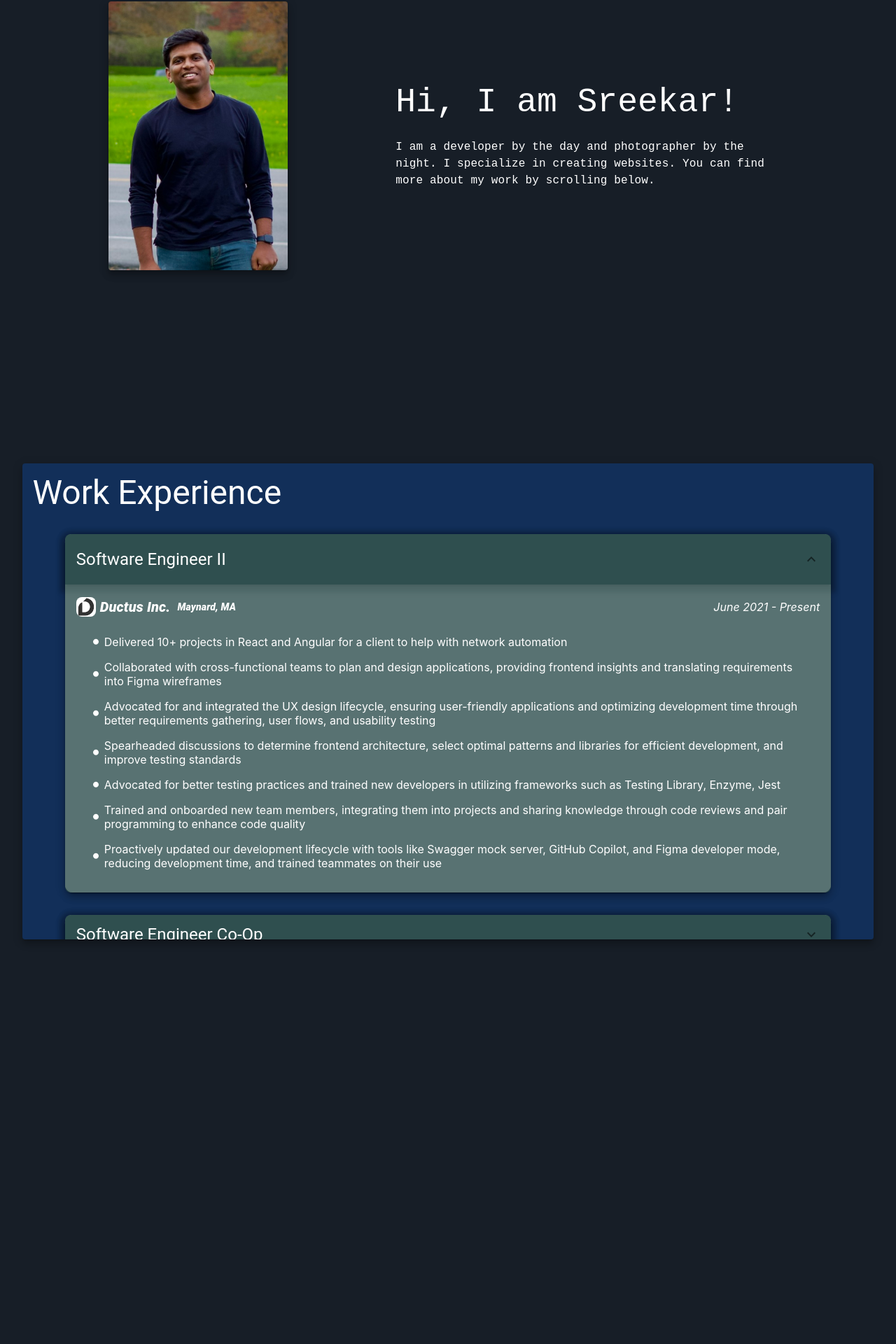
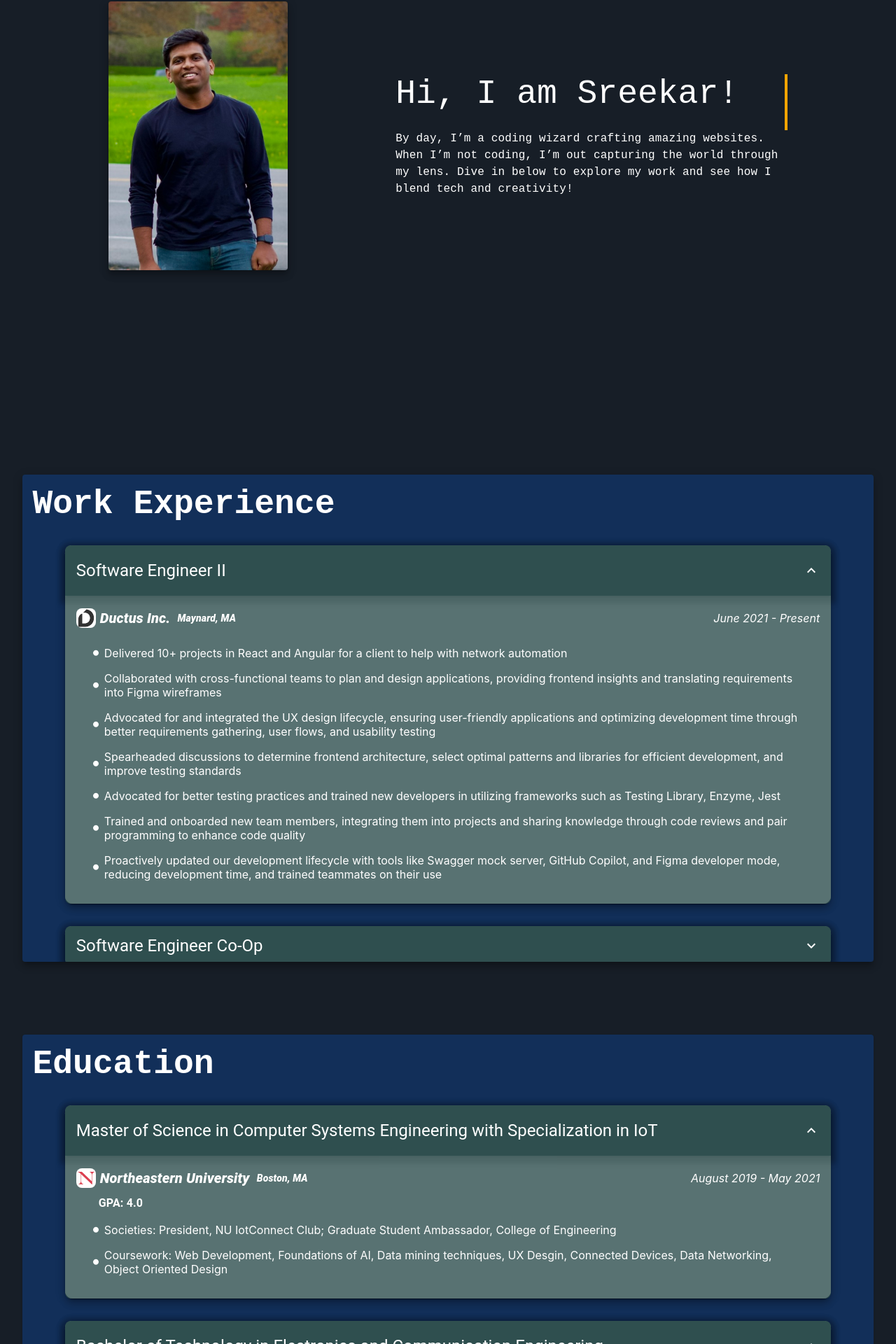
Before and after one commit to sreekar-ss/sreekar-ss.github.io, a React (Create React App) app: page / in a window 1280 px wide. Shown: the part 254-2174 px from the top of the page at 70% size. Before the commit the page ends 1648 px from the top, so only its background shows below. Built offline with nearby package versions, Linux system fonts and the light colour scheme.

Commit message:
added education section

```diff
--- a/src/App.css
+++ b/src/App.css
@@ -1,6 +1,6 @@
 @import "css/Home.css";
 @import "css/About.css";
-@import "css/Experience.css";
+
 :root {
   --primary-color: #1c1f25;
   --secondary-color: rgba(18, 47, 89, 1);
--- a/src/AppHeader.tsx
+++ b/src/AppHeader.tsx
@@ -43,24 +43,38 @@ function AppHeader() {
                 Work Experience
               </Button>
             </Link>
+            <Link to="education" activeClass="active" smooth spy>
               <Button
                 className="headerNavButton"
                 sx={{ display: { xs: "none", md: "block" } }}
               >
                 Education
               </Button>
+            </Link>
+            <Link to="projects" activeClass="active" smooth spy>
               <Button
                 className="headerNavButton"
                 sx={{ display: { xs: "none", md: "block" } }}
               >
-              Projects and Publications
+                Projects
               </Button>
+            </Link>
+            <Link to="publications" activeClass="active" smooth spy>
+              <Button
+                className="headerNavButton"
+                sx={{ display: { xs: "none", md: "block" } }}
+              >
+                Publications
+              </Button>
+            </Link>
+            <Link to="hobbies" activeClass="active" smooth spy>
               <Button
                 className="headerNavButton"
                 sx={{ display: { xs: "none", md: "block" } }}
               >
                 Hobbies
               </Button>
+            </Link>
           </Box>
         </Toolbar>
       </AppBar>
--- a/src/components/InformationCard.tsx
+++ b/src/components/InformationCard.tsx
@@ -11,12 +11,18 @@ import React, { useState } from "react";
 import ExpandMoreIcon from "@mui/icons-material/ExpandMore";
 import CircleIcon from "@mui/icons-material/Circle";
 
+export interface BulletPointsType {
+  gpa?: string;
+  details: Array<string>;
+  links?: Map<string, string>;
+}
+
 export interface InformatinCardProps {
   title: string;
   organization: string;
   location: string;
   duration: string;
-  bulletPoints?: Array<string>;
+  bulletPoints?: BulletPointsType;
   orgIcon?: string;
   expanded?: boolean;
 }
@@ -53,9 +59,14 @@ function InformationCard({
             </div>
             <div>{duration}</div>
           </div>
+          {bulletPoints?.gpa ? (
+            <Typography className="gpa">GPA: {bulletPoints?.gpa}</Typography>
+          ) : (
+            <></>
+          )}
           <List>
-            {bulletPoints?.length ? (
-              bulletPoints?.map((point) => (
+            {bulletPoints?.details.length ? (
+              bulletPoints?.details.map((point) => (
                 <ListItem key={Math.random()}>
                   <CircleIcon className="bulletPoint" />
                   {point}
--- a/src/css/About.css
+++ b/src/css/About.css
@@ -1,4 +1,4 @@
-div.aboutSection {
+div.homeContainer div.aboutSection {
   display: flex;
   width: 100%;
   align-items: center;
--- a/src/css/Experience.css
+++ /dev/null
@@ -1,28 +0,0 @@
-div.homeContainer .experienceSection {
-  display: flex;
-  width: 100%;
-  align-items: center;
-  align-self: center;
-  justify-content: center;
-}
-
-div.homeContainer .experienceSection .experienceContainer {
-  display: flex;
-  height: 85%;
-  width: 95%;
-  align-items: center;
-  align-self: center;
-  overflow: auto;
-  flex-direction: column;
-  justify-content: flex-start;
-  background-color: var(--secondary-color);
-  margin-top: 1em;
-  backdrop-filter: blur(10px);
-}
-
-div.homeContainer .experienceSection .experienceContainer .sectionHeading {
-  display: flex;
-  align-self: flex-start;
-  color: white;
-  margin: 0.3em;
-}
--- a/src/css/Home.css
+++ b/src/css/Home.css
@@ -8,6 +8,33 @@ div.homeContainer {
 div.homeContainer .section {
   display: flex;
   height: 100vh;
+  width: 100%;
+  align-items: center;
+  align-self: center;
+  justify-content: center;
+}
+
+div.homeContainer .section .sectionContainer {
+  display: flex;
+  height: 87%;
+  width: 95%;
+  align-items: center;
+  align-self: center;
+  overflow: auto;
+  flex-direction: column;
+  justify-content: flex-start;
+  background-color: var(--secondary-color);
+  margin-top: 4em;
+  backdrop-filter: blur(10px);
+}
+
+div.homeContainer .section .sectionContainer .sectionHeading {
+  display: flex;
+  align-self: flex-start;
+  color: white;
+  margin: 0.3em;
+  font-family: monospace;
+  font-weight: 600;
 }
 
 div.section .informationCardContainer {
@@ -45,6 +72,14 @@ div.section
   .informationCardTitle.active {
   border-bottom-left-radius: 0em;
   border-bottom-right-radius: 0em;
+}
+
+div.section
+  .informationCardContainer
+  .informationCard
+  .informationCardTitle
+  svg {
+  color: white;
 }
 
 div.section .informationCardContainer .informationCard .informationCardDetails {
@@ -112,3 +147,8 @@ div.section .informationCardContainer .informationCard .informationCardDetails {
   img {
   border-radius: 0.5em;
 }
+
+.informationCardContainer .informationCard .informationCardDetails .gpa {
+  margin-left: 2em;
+  font-weight: 600;
+}
--- a/src/pages/About.tsx
+++ b/src/pages/About.tsx
@@ -11,9 +11,9 @@ function About() {
       <Box className="aboutText">
         <Typography variant="h3">Hi, I am Sreekar!</Typography>
         <Typography variant="body1">
-          I am a developer by the day and photographer by the night. I
-          specialize in creating websites. You can find more about my work by
-          scrolling below.
+          By day, I’m a coding wizard crafting amazing websites. When I’m not
+          coding, I’m out capturing the world through my lens. Dive in below to
+          explore my work and see how I blend tech and creativity!
         </Typography>
       </Box>
     </div>
--- /dev/null
+++ b/src/pages/Education.tsx
@@ -0,0 +1,50 @@
+import { Paper, Typography } from "@mui/material";
+import React from "react";
+import InformationCard from "../components/InformationCard";
+import northeastenIcon from "../images/northeastern.png";
+import snuIcon from "../images/snu.png";
+
+function Education() {
+  return (
+    <div id="education" className="section educationSection">
+      <Paper className="educationContainer sectionContainer">
+        <Typography variant="h3" className="sectionHeading">
+          Education
+        </Typography>
+        <InformationCard
+          title="Master of Science in Computer Systems Engineering with Specialization in IoT"
+          organization="Northeastern University"
+          location="Boston, MA"
+          duration="August 2019 - May 2021"
+          bulletPoints={{
+            gpa: "4.0",
+            details: [
+              "Societies: President, NU IotConnect Club; Graduate Student Ambassador, College of Engineering",
+              "Coursework: Web Development, Foundations of AI, Data mining techniques, UX Desgin, Connected Devices, Data Networking, Object Oriented Design",
+            ],
+          }}
+          expanded={true}
+          orgIcon={northeastenIcon}
+        />
+        <InformationCard
+          title="Bachelor of Technology in Electronics and Communication Engineering"
+          organization="Shiv Nadar University"
+          location="Delhi, India"
+          duration="August 2014 - May 2018"
+          bulletPoints={{
+            gpa: "3.7",
+            details: [
+              "Minor: Computer Science Engineering",
+              "Societies and Activities: Chairperson, SNU Food Committee",
+              "Coursework: Computer Networks, Computer Architecture, Operating Systems, Data Structures, Object Oriented Programming, Wireless Sensor Networks",
+            ],
+          }}
+          expanded={true}
+          orgIcon={snuIcon}
+        />
+      </Paper>
+    </div>
+  );
+}
+
+export default Education;
--- a/src/pages/Experience.tsx
+++ b/src/pages/Experience.tsx
@@ -8,7 +8,7 @@ import smartprixIcon from "../images/smartprix.png";
 function Experience() {
   return (
     <div id="experience" className="section experienceSection">
-      <Paper className="experienceContainer" elevation={8}>
+      <Paper className="experienceContainer sectionContainer" elevation={8}>
         <Typography variant="h3" className="sectionHeading">
           Work Experience
         </Typography>
@@ -17,7 +17,8 @@ function Experience() {
           organization="Ductus Inc."
           location="Maynard, MA"
           duration="June 2021 - Present"
-          bulletPoints={[
+          bulletPoints={{
+            details: [
               "Delivered 10+ projects in React and Angular for a client to help with network automation",
               "Collaborated with cross-functional teams to plan and design applications, providing frontend insights and translating requirements into Figma wireframes",
               "Advocated for and integrated the UX design lifecycle, ensuring user-friendly applications and optimizing development time through better requirements gathering, user flows, and usability testing",
@@ -25,7 +26,8 @@ function Experience() {
               "Advocated for better testing practices and trained new developers in utilizing frameworks such as Testing Library, Enzyme, Jest",
               "Trained and onboarded new team members, integrating them into projects and sharing knowledge through code reviews and pair programming to enhance code quality",
               "Proactively updated our development lifecycle with tools like Swagger mock server, GitHub Copilot, and Figma developer mode, reducing development time, and trained teammates on their use",
-          ]}
+            ],
+          }}
           orgIcon={ddIcon}
           expanded={true}
         />
@@ -34,11 +36,13 @@ function Experience() {
           organization="Ductus Inc."
           location="Maynard, MA"
           duration="May 2020 - December 2020"
-          bulletPoints={[
+          bulletPoints={{
+            details: [
               "Built an internal CLI tool aimed at automating generation of CloudFormation templates utilized for deploying AWS cloud resources efficiently",
               "Engaged in feature development with frontend team on multiple Angular projects, contributing to the creation of various components with Bootstrap for enhanced user experience",
               "Developed reusable web components in VanillaJS tailored to meet client requirements, ensuring compatibility and versatility across different application frameworks",
-          ]}
+            ],
+          }}
           orgIcon={ddIcon}
           expanded={false}
         />
@@ -54,11 +58,13 @@ function Experience() {
           organization="Smartprix Pvt. Ltd"
           location="Noida, Uttar Pradesh"
           duration="Sep 2018 - Jan 2019"
-          bulletPoints={[
+          bulletPoints={{
+            details: [
               "Covered the latest happenings and trends in the Tech Industry through news articles",
               "Provided detailed reviews about the latest Tech products to help users make a purchase decision",
               `Links to a few blogs: \n 1. "https://www.smartprix.com/bytes/what-is-5g-here-is-what-to-expect-from-the-next-decade-of-wireless-communication/"> \n 2. https://www.smartprix.com/bytes/wifi-6-everything-you-should-know/ \n 3. https://www.smartprix.com/bytes/top-10-noise-cancelling-wireless-headphones-available-in-the-market/ \n`,
-          ]}
+            ],
+          }}
           orgIcon={smartprixIcon}
         />
       </Paper>
--- a/src/pages/Home.tsx
+++ b/src/pages/Home.tsx
@@ -1,12 +1,14 @@
 import React from "react";
 import About from "./About";
 import Experience from "./Experience";
+import Education from "./Education";
 
 function Home() {
   return (
     <div className="homeContainer">
       <About />
       <Experience />
+      <Education />
     </div>
   );
 }
```
Also changed, not shown: src/images/snu.png (added). Lines whose indentation alone changed are shown as unchanged.
